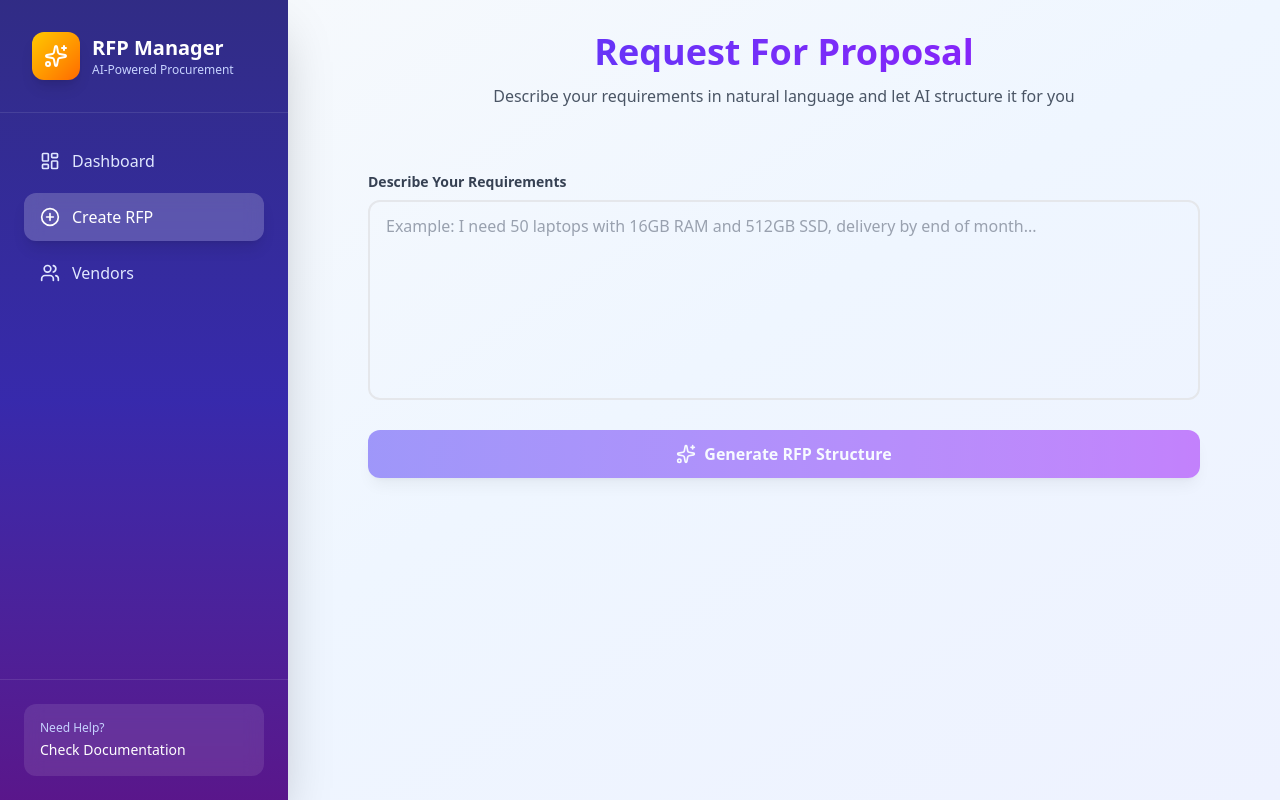
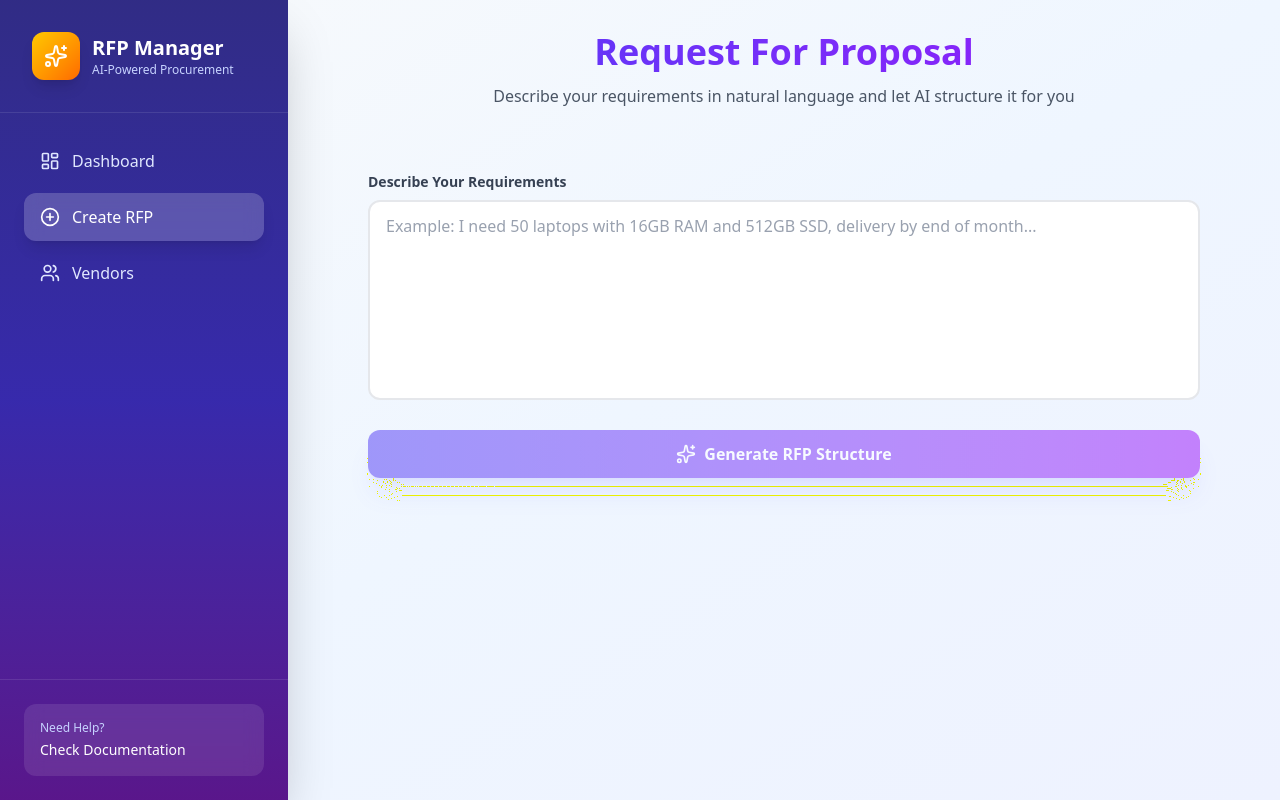
Before and after one commit to utkars3/VendorFlow, a React app in the folder frontend/: page /create in a window 1280 px wide. Built offline with nearby package versions, Linux system fonts and the light colour scheme; the HTML template or start-up script is replaced by a standard one.

Commit message:
Style : Button and text area fixes

```diff
--- a/frontend/src/pages/CreateRFP.tsx
+++ b/frontend/src/pages/CreateRFP.tsx
@@ -66,7 +66,7 @@ const CreateRFP = () => {
             value={description}
             onChange={(e) => setDescription(e.target.value)}
             placeholder="Example: I need 50 laptops with 16GB RAM and 512GB SSD, delivery by end of month..."
-            className="w-full px-4 py-3 rounded-xl border-2 border-gray-200 focus:border-indigo-500 focus:ring-4 focus:ring-indigo-500/10 outline-none transition-all duration-200 text-gray-900 placeholder-gray-400 min-h-[200px] resize-none"
+            className="w-full px-4 py-3 rounded-xl border-2 border-gray-200 bg-white focus:border-indigo-500 focus:ring-4 focus:ring-indigo-500/10 outline-none transition-all duration-200 text-gray-900 placeholder-gray-400 min-h-[200px] resize-none"
             disabled={generating || creating}
           />
         </div>
@@ -74,7 +74,7 @@ const CreateRFP = () => {
         <button
           onClick={handleGenerate}
           disabled={!description.trim() || generating || creating}
-          className="w-full px-6 py-3 rounded-xl font-semibold text-white bg-gradient-to-r from-indigo-600 to-purple-600 hover:from-indigo-700 hover:to-purple-700 shadow-lg hover:shadow-xl transition-all duration-200 flex items-center justify-center gap-2 disabled:opacity-50 disabled:cursor-not-allowed"
+          className="w-full px-6 py-3 rounded-xl font-bold text-white bg-gradient-to-r from-indigo-600 to-purple-600 hover:from-indigo-700 hover:to-purple-700 shadow-xl shadow-indigo-500/20 hover:shadow-indigo-500/40 transition-all duration-200 flex items-center justify-center gap-2 disabled:opacity-50 disabled:cursor-not-allowed transform hover:-translate-y-0.5"
         >
           {generating ? (
             <>
```
